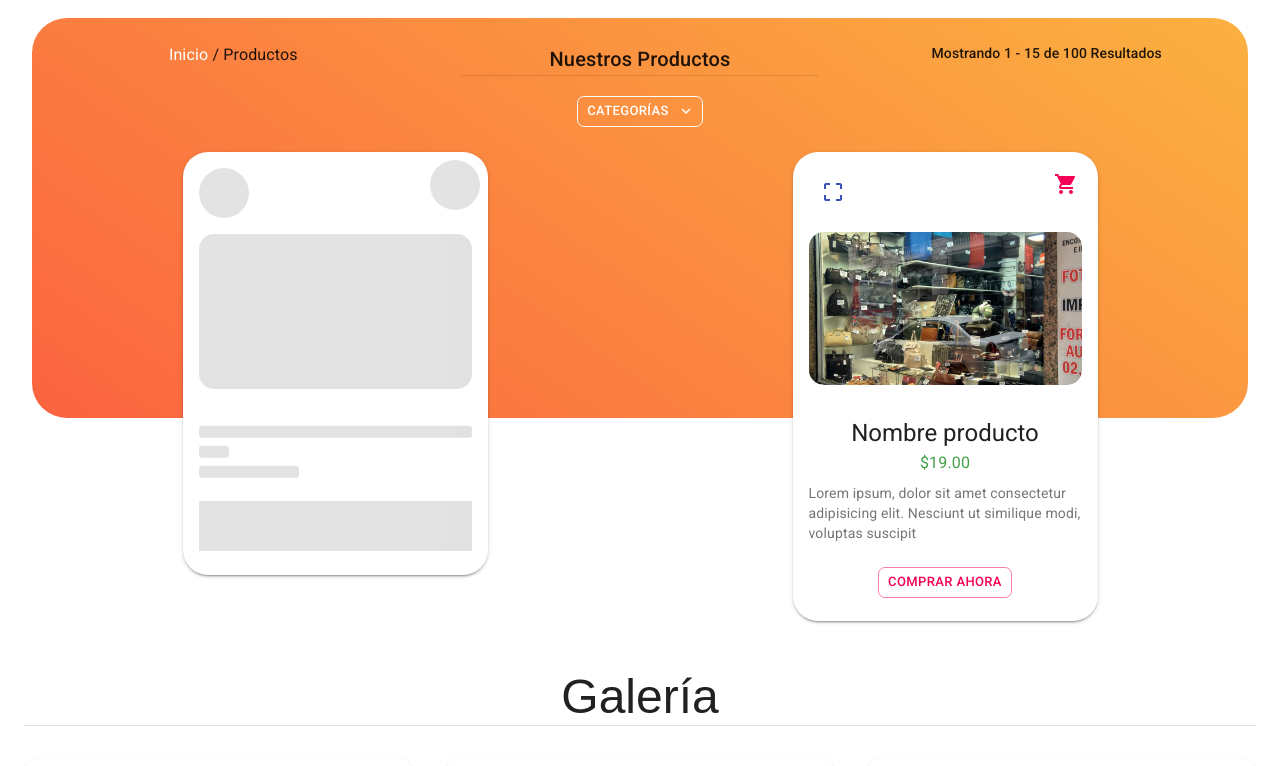
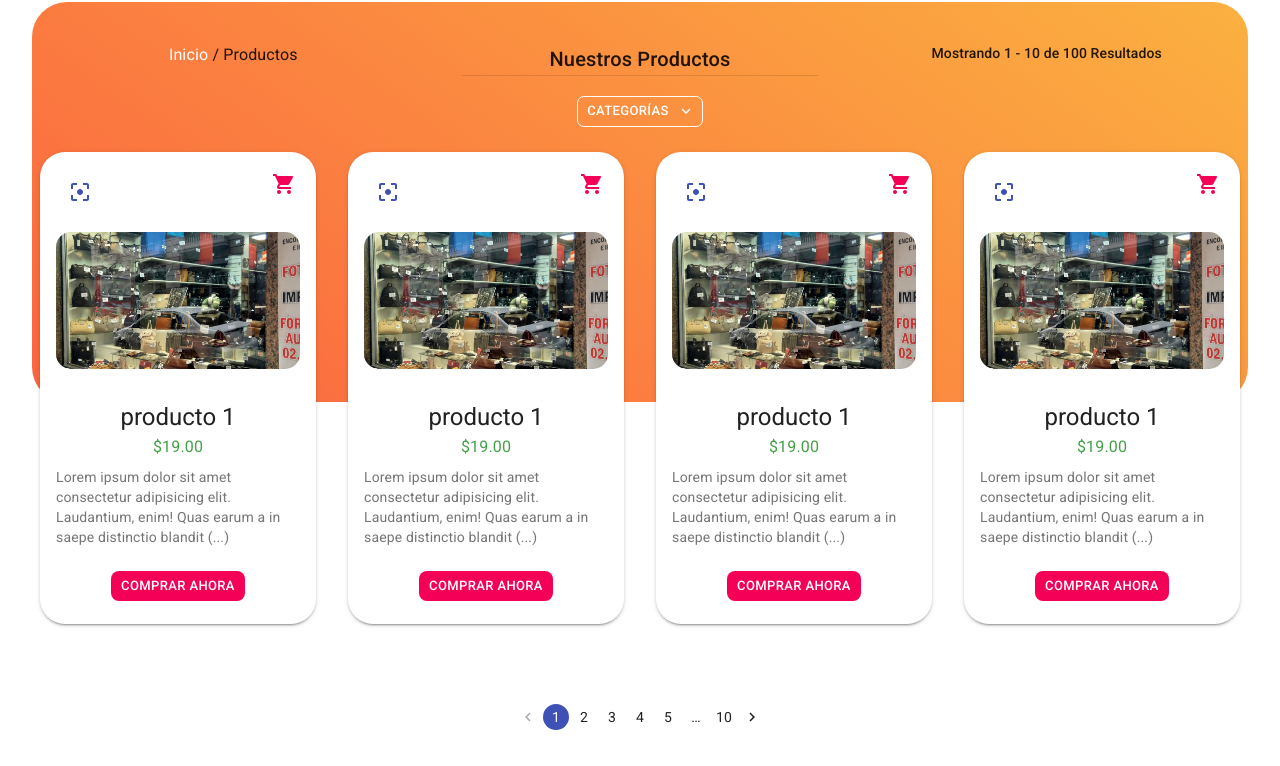
Before and after one commit to TheMrCorvy/Marroquineria-Stallion, a Next.js app: page / in a window 1280 px wide. Shown: the part 976-1742 px from the top of the page. Built offline with nearby package versions, Linux system fonts and the light colour scheme.

Commit message:
small changes

```diff
--- a/src/components/ListProductsSection.tsx
+++ b/src/components/ListProductsSection.tsx
@@ -5,6 +5,10 @@ import { Container, Grid, Button, Typography, Divider, Menu, MenuItem } from "@m
 import { makeStyles, createStyles, Theme } from "@material-ui/core/styles"
 
 import ExpandMoreIcon from "@material-ui/icons/ExpandMore"
+
+import Pagination from "@material-ui/lab/Pagination"
+
+import { ProductCardProps } from "../misc/types"
 
 import ProductCard from "./ProductCard"
 
@@ -54,11 +58,36 @@ const useStyles = makeStyles((theme: Theme) =>
 			borderColor: "white",
 			borderRadius: 7,
 		},
+		productList: {
+			paddingLeft: 10,
+			paddingRight: 10,
+
+			[theme.breakpoints.down("sm")]: {
+				maxHeight: "100vh",
+				overflowY: "scroll",
+				marginTop: 5,
+				paddingLeft: 0,
+				paddingRight: 0,
+				"&::-webkit-scrollbar": {
+					display: "none",
+				},
+			},
+		},
+		pagination: {
+			marginBottom: "5rem",
+			marginTop: "3rem",
+		},
 	})
 )
 
 const ListProductsSection: FC = () => {
+	const classes = useStyles()
+
 	const [anchorEl, setAnchorEl] = useState<null | HTMLElement>(null)
+
+	const [loading, setLoading] = useState(false)
+
+	const [products, setProducts] = useState<ProductCardProps[] | []>(apiProducts)
 
 	const handleClick = (event: MouseEvent<HTMLButtonElement>) => {
 		setAnchorEl(event.currentTarget)
@@ -68,12 +97,28 @@ const ListProductsSection: FC = () => {
 		setAnchorEl(null)
 	}
 
-	const classes = useStyles()
+	const handlePageChange = (event: object, page: number) => {
+		// const productsSection = document.getElementById("productos")
+		// const productsContainer = document.getElementById("products-list")
+		// if (productsSection && productsContainer) {
+		// 	productsContainer.scrollTo({ top: 0, behavior: "smooth" })
+		// 	productsContainer.addEventListener(
+		// 		"scroll",
+		// 		() => {
+		// 			productsSection.scrollIntoView({
+		// 				behavior: "smooth",
+		// 				block: "start",
+		// 			})
+		// 		},
+		// 		false
+		// 	)
+		// }
+	}
 
 	return (
 		<Container maxWidth="lg" className={classes.galeryContainer} id="productos">
 			<div className={classes.background} />
-			<Grid container>
+			<Grid container justify="center" spacing={4}>
 				<Grid item className={classes.bgRed}>
 					<Grid container justify="space-around">
 						<Grid item xs={12} sm={12} md={4} className={classes.textCenter}>
@@ -113,17 +158,35 @@ const ListProductsSection: FC = () => {
 						</Grid>
 						<Grid item xs={12} sm={12} md={4} className={classes.textCenter}>
 							<Typography variant="subtitle2">
-								Mostrando 1 - 15 de 100 Resultados
+								Mostrando 1 - 10 de 100 Resultados
 							</Typography>
 						</Grid>
 
-						<Grid item xs={12} sm={6} md={4} lg={3}>
-							<ProductCard loading={true} />
-						</Grid>
-						<Grid item xs={12} sm={6} md={4} lg={3}>
-							<ProductCard loading={false} />
+						<Grid item xs={12}>
+							<Grid
+								container
+								justify="space-around"
+								spacing={4}
+								className={classes.productList}
+								id="products-list"
+							>
+								{products.map((product, index) => (
+									<Grid item xs={12} sm={6} md={4} lg={3} key={index}>
+										<ProductCard product={product} loading={loading} />
+									</Grid>
+								))}
+							</Grid>
 						</Grid>
 					</Grid>
+				</Grid>
+
+				<Grid item className={classes.pagination}>
+					<Pagination
+						count={10}
+						color="primary"
+						onChange={handlePageChange}
+						size="small"
+					/>
 				</Grid>
 			</Grid>
 		</Container>
@@ -131,3 +194,38 @@ const ListProductsSection: FC = () => {
 }
 
 export default ListProductsSection
+
+const apiProducts: ProductCardProps[] = [
+	{
+		id: 1,
+		title: "producto 1",
+		description:
+			"Lorem ipsum dolor sit amet consectetur adipisicing elit. Laudantium, enim! Quas earum a in saepe distinctio blanditiis dolorem voluptates sed ex sunt. Magni doloribus deserunt iste natus harum consequatur amet?",
+		price: "19.00",
+		imgUrl: "/images/galery_1.jpg",
+	},
+	{
+		id: 1,
+		title: "producto 1",
+		description:
+			"Lorem ipsum dolor sit amet consectetur adipisicing elit. Laudantium, enim! Quas earum a in saepe distinctio blanditiis dolorem voluptates sed ex sunt. Magni doloribus deserunt iste natus harum consequatur amet?",
+		price: "19.00",
+		imgUrl: "/images/galery_1.jpg",
+	},
+	{
+		id: 1,
+		title: "producto 1",
+		description:
+			"Lorem ipsum dolor sit amet consectetur adipisicing elit. Laudantium, enim! Quas earum a in saepe distinctio blanditiis dolorem voluptates sed ex sunt. Magni doloribus deserunt iste natus harum consequatur amet?",
+		price: "19.00",
+		imgUrl: "/images/galery_1.jpg",
+	},
+	{
+		id: 1,
+		title: "producto 1",
+		description:
+			"Lorem ipsum dolor sit amet consectetur adipisicing elit. Laudantium, enim! Quas earum a in saepe distinctio blanditiis dolorem voluptates sed ex sunt. Magni doloribus deserunt iste natus harum consequatur amet?",
+		price: "19.00",
+		imgUrl: "/images/galery_1.jpg",
+	},
+]
--- a/src/components/ProductCard.tsx
+++ b/src/components/ProductCard.tsx
@@ -1,4 +1,4 @@
-import { FC, useState } from "react"
+import { FC, useState, useEffect } from "react"
 
 import {
 	Card,
@@ -20,9 +20,12 @@ import { makeStyles } from "@material-ui/core/styles"
 import { green } from "@material-ui/core/colors"
 
 import ShoppingCartIcon from "@material-ui/icons/ShoppingCart"
-import CropFreeIcon from "@material-ui/icons/CropFree"
+import FilterCenterFocusIcon from "@material-ui/icons/FilterCenterFocus"
 
-interface Props {
+import { ProductCardProps } from "../misc/types"
+
+type Props = {
+	product: ProductCardProps
 	loading: boolean
 }
 
@@ -54,15 +57,27 @@ const useStyles = makeStyles({
 		marginLeft: "auto",
 		marginRight: "auto",
 		marginBottom: 15,
-		borderRadius: 7,
+		borderRadius: 8,
 	},
 	loadingImage: {
 		borderRadius: 15,
 	},
 })
 
-const ProductCard: FC<Props> = ({ loading }) => {
+const ProductCard: FC<Props> = ({ product, loading }) => {
 	const classes = useStyles()
+
+	const { title, id, imgUrl, description, price } = product
+
+	const [desc, setDesc] = useState(description)
+
+	useEffect(() => {
+		if (description.length >= 120) {
+			const cutDesc = description.substring(0, 115)
+
+			setDesc(cutDesc + " (...)")
+		}
+	}, [])
 
 	if (loading) {
 		return (
@@ -98,7 +113,7 @@ const ProductCard: FC<Props> = ({ loading }) => {
 					avatar={
 						<Tooltip title="Ver Producto" placement="right">
 							<IconButton aria-label="settings" color="primary">
-								<CropFreeIcon />
+								<FilterCenterFocusIcon />
 							</IconButton>
 						</Tooltip>
 					}
@@ -113,11 +128,7 @@ const ProductCard: FC<Props> = ({ loading }) => {
 				/>
 				<CardContent>
 					<CardActionArea className={classes.cardaction}>
-						<CardMedia
-							className={classes.media}
-							image="/images/galery_1.jpg"
-							title="Paella dish"
-						/>
+						<CardMedia className={classes.media} image={imgUrl} title={title} />
 					</CardActionArea>
 
 					<Typography
@@ -127,19 +138,19 @@ const ProductCard: FC<Props> = ({ loading }) => {
 						component="h2"
 						className={classes.textCenter}
 					>
-						Nombre producto
+						{title}
 					</Typography>
 					<Typography variant="subtitle1" className={classes.textGreen} gutterBottom>
-						$19.00
+						${price}
 					</Typography>
 					<Typography variant="body2" color="textSecondary" component="p">
-						Lorem ipsum, dolor sit amet consectetur adipisicing elit. Nesciunt ut
-						similique modi, voluptas suscipit
+						{desc}
 					</Typography>
 				</CardContent>
 				<CardActions disableSpacing>
 					<Button
-						variant="outlined"
+						variant="contained"
+						disableElevation
 						size="small"
 						color="secondary"
 						className={classes.buyNow}
--- a/src/misc/types.ts
+++ b/src/misc/types.ts
@@ -1,5 +1,4 @@
 export interface ProductCardProps {
-	loading: boolean
 	id: number
 	imgUrl: string
 	title: string
```
